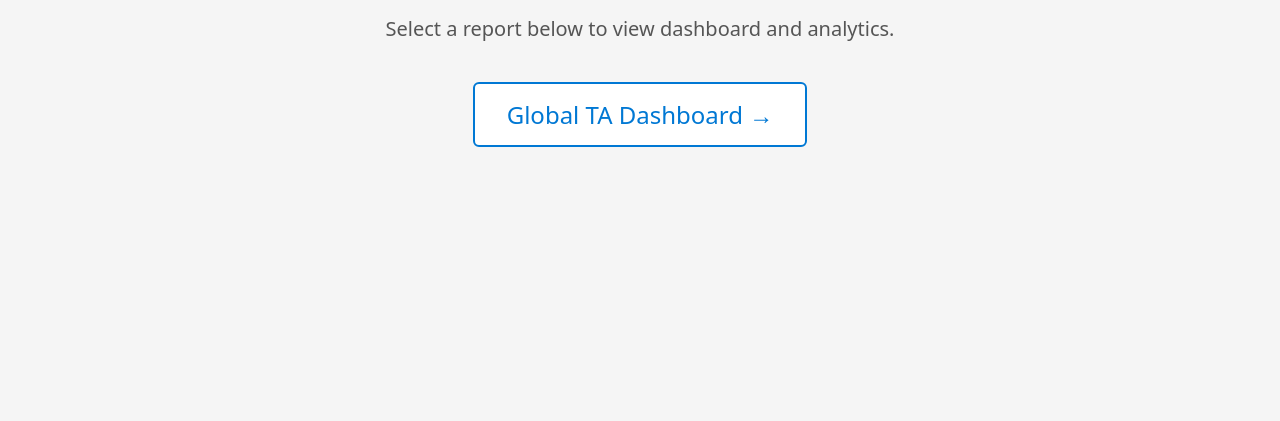
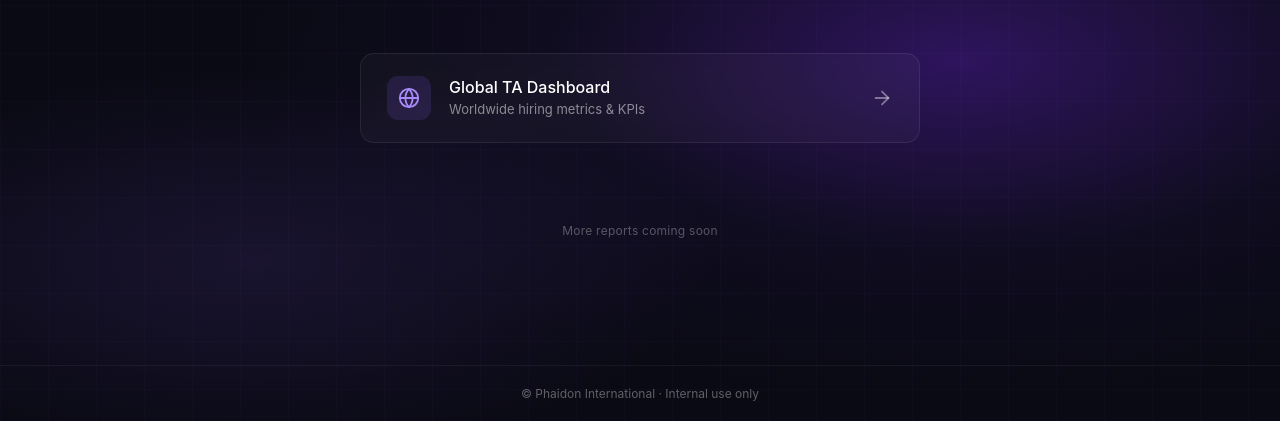
Before and after one commit to myphaidonghub/static-app-demo, a plain HTML site: page index.html in a window 1280 px wide. Shown: the part 379-800 px from the top of the page. Drawn offline with Linux system fonts and the light colour scheme.

Commit message:
Updated home page

```diff
--- a/index.html
+++ b/index.html
@@ -5,52 +5,274 @@
 <meta name="viewport" content="width=device-width, initial-scale=1.0">
 <title>Phaidon TA Reports</title>
 <style>
+  * { box-sizing: border-box; margin: 0; padding: 0; }
+
+  html, body {
+    min-height: 100vh;
+    font-family: -apple-system, BlinkMacSystemFont, "Segoe UI", system-ui, sans-serif;
+    color: #ffffff;
+    background: #0a0a14;
+    overflow-x: hidden;
+  }
+
   body {
-    margin: 0;
     min-height: 100vh;
+    background:
+      radial-gradient(ellipse 80% 60% at 75% 55%, rgba(91, 33, 182, 0.45) 0%, rgba(45, 27, 94, 0.15) 40%, transparent 70%),
+      radial-gradient(ellipse 60% 40% at 20% 80%, rgba(139, 92, 246, 0.12) 0%, transparent 60%),
+      #0a0a14;
+    display: flex;
+    flex-direction: column;
+    position: relative;
+  }
+
+  /* subtle grid texture */
+  body::before {
+    content: '';
+    position: fixed;
+    inset: 0;
+    background-image:
+      linear-gradient(rgba(139, 92, 246, 0.035) 1px, transparent 1px),
+      linear-gradient(90deg, rgba(139, 92, 246, 0.035) 1px, transparent 1px);
+    background-size: 48px 48px;
+    pointer-events: none;
+    z-index: 0;
+  }
+
+  /* ============ HEADER ============ */
+  header {
+    position: relative;
+    z-index: 10;
+    display: flex;
+    align-items: center;
+    justify-content: space-between;
+    padding: 24px 40px;
+    border-bottom: 1px solid rgba(255, 255, 255, 0.06);
+  }
+
+  .logo {
+    display: flex;
+    align-items: center;
+    gap: 14px;
+  }
+
+  .logo img {
+    height: 44px;
+    width: auto;
+    display: block;
+  }
+
+  .logo-text {
+    font-size: 19px;
+    font-weight: 600;
+    letter-spacing: -0.01em;
+    color: #ffffff;
+  }
+
+  .logo-text .accent {
+    color: #8b5cf6;
+  }
+
+  .header-meta {
+    font-size: 13px;
+    color: rgba(255, 255, 255, 0.55);
+    letter-spacing: 0.02em;
+  }
+
+  /* ============ MAIN ============ */
+  main {
+    flex: 1;
+    position: relative;
+    z-index: 1;
     display: flex;
     flex-direction: column;
     align-items: center;
     justify-content: center;
-    font-family: system-ui, sans-serif;
-    background: #f5f5f5;
-    gap: 40px;
-    padding: 40px 20px;
-    box-sizing: border-box;
+    padding: 80px 32px 60px;
+    text-align: center;
   }
-  h1 {
-    font-size: 72px;
-    color: #0078d4;
-    margin: 0;
+
+  .hero h1 {
+    font-size: clamp(36px, 5vw, 56px);
+    font-weight: 700;
+    letter-spacing: -0.025em;
+    line-height: 1.1;
+    margin-bottom: 18px;
+    color: #ffffff;
+  }
+
+  .hero p.subtitle {
+    font-size: 18px;
+    color: rgba(255, 255, 255, 0.6);
+    max-width: 560px;
+    margin: 0 auto 56px;
+    line-height: 1.55;
+  }
+
+  /* ============ REPORT CARDS ============ */
+  .reports {
+    display: grid;
+    grid-template-columns: 1fr;
+    gap: 14px;
+    width: 100%;
+    max-width: 560px;
+  }
+
+  .report-card {
+    display: flex;
+    align-items: center;
+    justify-content: space-between;
+    padding: 22px 26px;
+    background: rgba(255, 255, 255, 0.03);
+    border: 1px solid rgba(255, 255, 255, 0.08);
+    border-radius: 14px;
+    text-decoration: none;
+    color: inherit;
+    transition: all 0.2s ease;
+    backdrop-filter: blur(8px);
+    -webkit-backdrop-filter: blur(8px);
+  }
+
+  .report-card:hover {
+    background: rgba(139, 92, 246, 0.08);
+    border-color: rgba(139, 92, 246, 0.4);
+    transform: translateY(-1px);
+  }
+
+  .report-left {
+    display: flex;
+    align-items: center;
+    gap: 18px;
+  }
+
+  .report-icon {
+    width: 44px;
+    height: 44px;
+    border-radius: 11px;
+    background: rgba(139, 92, 246, 0.15);
+    display: flex;
+    align-items: center;
+    justify-content: center;
+    color: #a78bfa;
+    flex-shrink: 0;
+  }
+
+  .report-icon svg {
+    width: 22px;
+    height: 22px;
+  }
+
+  .report-text {
+    text-align: left;
+  }
+
+  .report-title {
+    font-size: 16px;
+    font-weight: 500;
+    color: #ffffff;
+    margin-bottom: 3px;
+  }
+
+  .report-desc {
+    font-size: 13px;
+    color: rgba(255, 255, 255, 0.5);
+    line-height: 1.4;
+  }
+
+  .report-arrow {
+    color: rgba(255, 255, 255, 0.4);
+    transition: transform 0.2s ease, color 0.2s ease;
+    flex-shrink: 0;
+  }
+
+  .report-card:hover .report-arrow {
+    color: #a78bfa;
+    transform: translateX(4px);
+  }
+
+  /* ============ FOOTER ============ */
+  .footnote {
+    margin-top: 56px;
+    padding-top: 24px;
+    font-size: 12px;
+    color: rgba(255, 255, 255, 0.3);
+    letter-spacing: 0.02em;
+  }
+
+  footer {
+    position: relative;
+    z-index: 1;
+    padding: 20px 40px;
+    border-top: 1px solid rgba(255, 255, 255, 0.05);
     text-align: center;
-    line-height: 1.1;
+    font-size: 12px;
+    color: rgba(255, 255, 255, 0.35);
   }
-  p.subtitle {
-    font-size: 20px;
-    color: #555;
-    margin: 0;
-    text-align: center;
-    max-width: 600px;
-  }
-  a.report-link {
-    font-size: 24px;
-    color: #0078d4;
-    text-decoration: none;
-    padding: 14px 32px;
-    border: 2px solid #0078d4;
-    border-radius: 6px;
-    background: white;
-    transition: all 0.2s;
-  }
-  a.report-link:hover {
-    background: #0078d4;
-    color: white;
+
+  /* ============ RESPONSIVE ============ */
+  @media (max-width: 640px) {
+    header { padding: 16px 20px; }
+    main { padding: 48px 20px 40px; }
+    .logo img { height: 36px; }
+    .logo-text { font-size: 16px; }
+    .header-meta { display: none; }
+    .report-card { padding: 18px 20px; }
+    .report-left { gap: 14px; }
+    .report-icon { width: 38px; height: 38px; }
   }
 </style>
 </head>
 <body>
-  <h1>Phaidon TA Reports</h1>
-  <p class="subtitle">Select a report below to view dashboard and analytics.</p>
-  <a class="report-link" href="GTADashboard.html" target="_blank" rel="noopener noreferrer">Global TA Dashboard →</a>
+
+  <header>
+    <div class="logo">
+      <img src="phaidon-logo.png" alt="Phaidon International">
+      <span class="logo-text size=6">TA Reports<span class="accent">.</span></span>
+    </div>
+    <div class="header-meta">Talent Acquisition</div>
+  </header>
+
+  <main>
+    <div class="hero">
+      <h1>Phaidon International TA reports hub.</h1>
+
+      <p class="subtitle">Select a report below to view dashboards and analytics for Phaidon's Talent Acquisition team.</p>
+    </div>
+
+    <div class="reports">
+      <a class="report-card" href="GTADashboard.html" target="_blank" rel="noopener noreferrer">
+        <div class="report-left">
+          <div class="report-icon">
+            <svg viewBox="0 0 24 24" fill="none" stroke="currentColor" stroke-width="2" stroke-linecap="round" stroke-linejoin="round">
+              <circle cx="12" cy="12" r="10"></circle>
+              <line x1="2" y1="12" x2="22" y2="12"></line>
+              <path d="M12 2a15.3 15.3 0 0 1 4 10 15.3 15.3 0 0 1-4 10 15.3 15.3 0 0 1-4-10 15.3 15.3 0 0 1 4-10z"></path>
+            </svg>
+          </div>
+          <div class="report-text">
+            <div class="report-title">Global TA Dashboard</div>
+            <div class="report-desc">Worldwide hiring metrics &amp; KPIs</div>
+          </div>
+        </div>
+        <svg class="report-arrow" width="22" height="22" viewBox="0 0 24 24" fill="none" stroke="currentColor" stroke-width="2" stroke-linecap="round" stroke-linejoin="round">
+          <line x1="5" y1="12" x2="19" y2="12"></line>
+          <polyline points="12 5 19 12 12 19"></polyline>
+        </svg>
+      </a>
+
+      <!-- ============================================================
+           To add more reports, copy the <a class="report-card"> block
+           above and change the href, title, description, and icon.
+           Icons can be swapped from https://tabler.io/icons (paste SVG).
+           ============================================================ -->
+    </div>
+
+    <div class="footnote">More reports coming soon</div>
+  </main>
+
+  <footer>
+    &copy; Phaidon International &middot; Internal use only
+  </footer>
+
 </body>
 </html>
```
Also changed, not shown: phaidon-logo.png (added).
